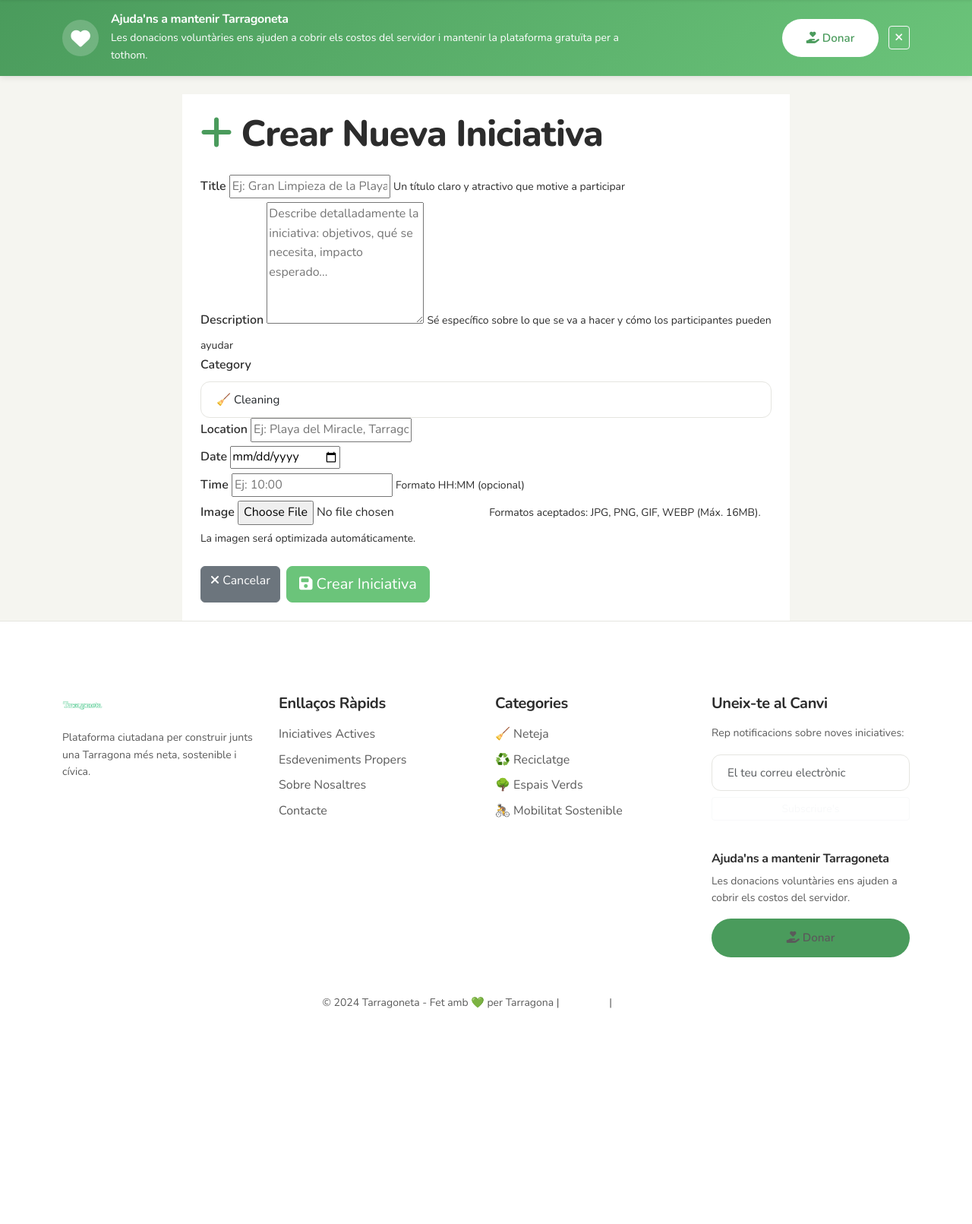
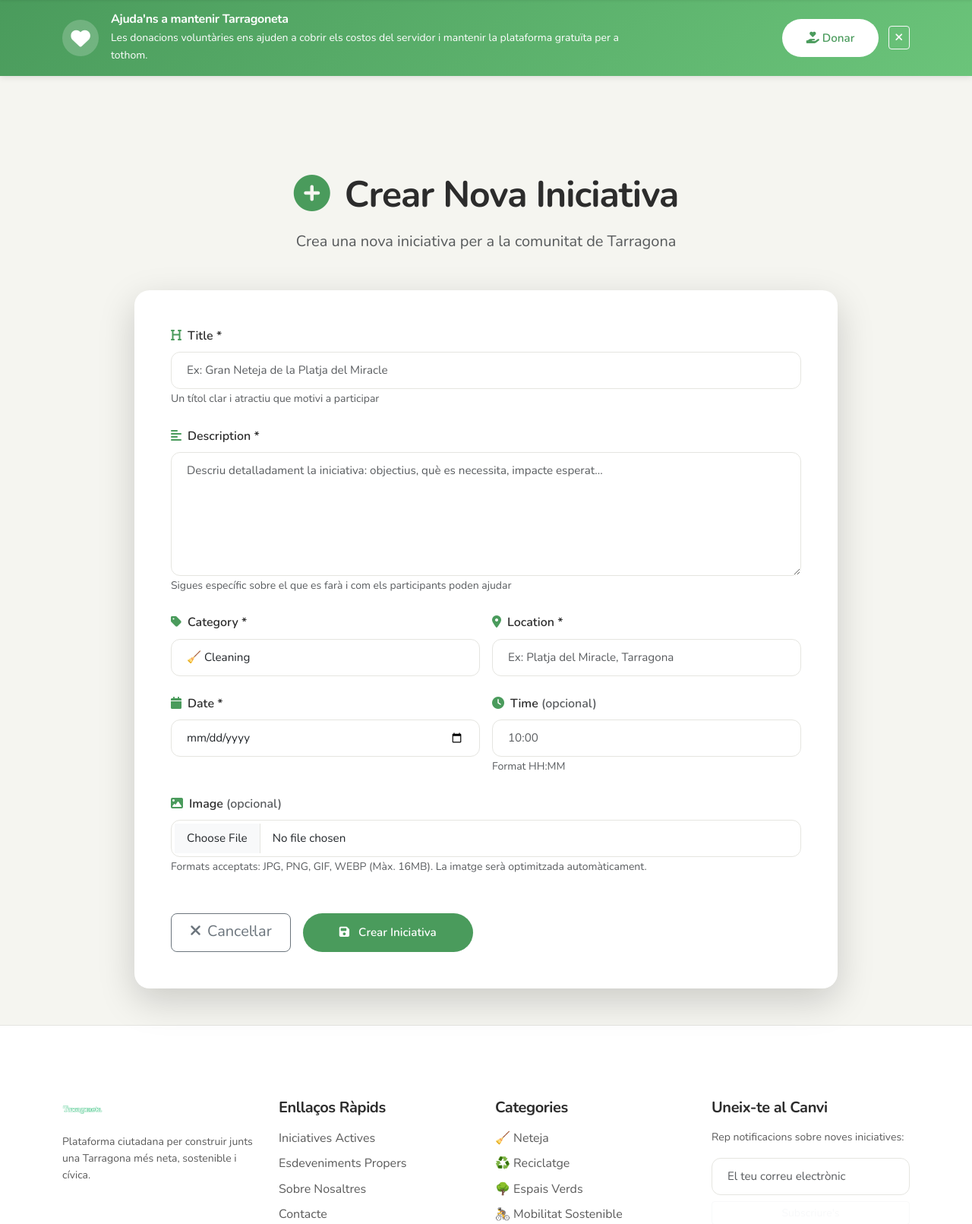
Before and after one commit to sonoalex/tarragoneta, a Flask app: template templates/admin/new_initiative.html in a window 1280 px wide. Shown: the part 135-1746 px from the top of the page at 76% size. Before the commit the page ends 1462 px from the top, so only its background shows below. Run offline with Flask 3, Linux system fonts and the light colour scheme; the template is opened without the code that fills it: values that come from a table or form of the project are taken from there, others are empty; some libraries are stand-ins or nearby versions.

Commit message:
Improve admin new initiative form: better layout, Bootstrap 5 styling and full translations

```diff
--- a/templates/admin/new_initiative.html
+++ b/templates/admin/new_initiative.html
@@ -1,55 +1,83 @@
 {% extends "base.html" %}
 
 {% block title %}
-    {% if initiative %}Editar{% else %}Nueva{% endif %} Iniciativa - Tarragoneta
+    {% if initiative %}{{ _('Editar Iniciativa') }}{% else %}{{ _('Nova Iniciativa') }}{% endif %} - Tarragoneta
 {% endblock %}
 
 {% block content %}
-<section class="container mt-4">
-    <div class="bg-white p-4" style="border-radius: var(--border-radius); box-shadow: var(--shadow-md); max-width: 800px; margin: 0 auto;">
-        <h1 class="mb-4">
-            <i class="fas fa-{% if initiative %}edit{% else %}plus{% endif %} text-primary"></i>
-            {% if initiative %}Editar{% else %}Crear Nueva{% endif %} Iniciativa
+<section class="py-5" style="padding-top: 8rem !important;">
+    <div class="container">
+        <div class="row">
+            <div class="col-lg-10 mx-auto">
+                <div class="text-center mb-5">
+                    <h1 class="display-5 fw-bold mb-3">
+                        <i class="fas fa-{% if initiative %}edit{% else %}plus-circle{% endif %} text-primary me-2"></i>
+                        {% if initiative %}{{ _('Editar Iniciativa') }}{% else %}{{ _('Crear Nova Iniciativa') }}{% endif %}
                     </h1>
+                    <p class="lead text-muted">
+                        {% if initiative %}
+                            {{ _('Modifica els detalls de la iniciativa ciutadana') }}
+                        {% else %}
+                            {{ _('Crea una nova iniciativa per a la comunitat de Tarragona') }}
+                        {% endif %}
+                    </p>
+                </div>
 
-        <form method="POST" enctype="multipart/form-data" novalidate>
+                <div class="card shadow-lg border-0" style="border-radius: 20px;">
+                    <div class="card-body p-5">
+                        <form method="POST" enctype="multipart/form-data" class="needs-validation" novalidate>
                             {{ form.hidden_tag() }}
 
-            <div class="form-group">
-                {{ form.title.label(class="form-label") }}
-                {{ form.title(class="form-input" + (" is-invalid" if form.title.errors else ""),
-                             placeholder="Ej: Gran Limpieza de la Playa del Miracle") }}
+                            <!-- Title -->
+                            <div class="mb-4">
+                                <label for="title" class="form-label fw-semibold">
+                                    <i class="fas fa-heading me-2 text-primary"></i>{{ form.title.label.text }} *
+                                </label>
+                                {{ form.title(class="form-control form-control-lg" + (" is-invalid" if form.title.errors else ""),
+                                             id="title",
+                                             placeholder=_('Ex: Gran Neteja de la Platja del Miracle')) }}
                                 {% if form.title.errors %}
-                    <div class="text-danger mt-1">
+                                    <div class="invalid-feedback d-block">
                                         {% for error in form.title.errors %}
                                             <small>{{ error }}</small>
                                         {% endfor %}
                                     </div>
                                 {% endif %}
-                <small class="form-hint">Un título claro y atractivo que motive a participar</small>
+                                <small class="form-text text-muted">
+                                    {{ _('Un títol clar i atractiu que motivi a participar') }}
+                                </small>
                             </div>
 
-            <div class="form-group">
-                {{ form.description.label(class="form-label") }}
-                {{ form.description(class="form-textarea" + (" is-invalid" if form.description.errors else ""),
+                            <!-- Description -->
+                            <div class="mb-4">
+                                <label for="description" class="form-label fw-semibold">
+                                    <i class="fas fa-align-left me-2 text-primary"></i>{{ form.description.label.text }} *
+                                </label>
+                                {{ form.description(class="form-control" + (" is-invalid" if form.description.errors else ""),
+                                                  id="description",
                                                   rows="6",
-                                  placeholder="Describe detalladamente la iniciativa: objetivos, qué se necesita, impacto esperado...") }}
+                                                  placeholder=_('Descriu detalladament la iniciativa: objectius, què es necessita, impacte esperat...')) }}
                                 {% if form.description.errors %}
-                    <div class="text-danger mt-1">
+                                    <div class="invalid-feedback d-block">
                                         {% for error in form.description.errors %}
                                             <small>{{ error }}</small>
                                         {% endfor %}
                                     </div>
                                 {% endif %}
-                <small class="form-hint">Sé específico sobre lo que se va a hacer y cómo los participantes pueden ayudar</small>
+                                <small class="form-text text-muted">
+                                    {{ _('Sigues específic sobre el que es farà i com els participants poden ajudar') }}
+                                </small>
                             </div>
 
-            <div class="form-row">
-                <div class="form-group">
-                    {{ form.category.label(class="form-label") }}
-                    {{ form.category(class="form-select" + (" is-invalid" if form.category.errors else "")) }}
+                            <!-- Category and Location -->
+                            <div class="row g-3 mb-4">
+                                <div class="col-md-6">
+                                    <label for="category" class="form-label fw-semibold">
+                                        <i class="fas fa-tag me-2 text-primary"></i>{{ form.category.label.text }} *
+                                    </label>
+                                    {{ form.category(class="form-select form-select-lg" + (" is-invalid" if form.category.errors else ""), id="category") }}
                                     {% if form.category.errors %}
-                        <div class="text-danger mt-1">
+                                        <div class="invalid-feedback d-block">
                                             {% for error in form.category.errors %}
                                                 <small>{{ error }}</small>
                                             {% endfor %}
@@ -57,12 +85,15 @@
                                     {% endif %}
                                 </div>
 
-                <div class="form-group">
-                    {{ form.location.label(class="form-label") }}
-                    {{ form.location(class="form-input" + (" is-invalid" if form.location.errors else ""),
-                                   placeholder="Ej: Playa del Miracle, Tarragona") }}
+                                <div class="col-md-6">
+                                    <label for="location" class="form-label fw-semibold">
+                                        <i class="fas fa-map-marker-alt me-2 text-primary"></i>{{ form.location.label.text }} *
+                                    </label>
+                                    {{ form.location(class="form-control form-control-lg" + (" is-invalid" if form.location.errors else ""),
+                                                   id="location",
+                                                   placeholder=_('Ex: Platja del Miracle, Tarragona')) }}
                                     {% if form.location.errors %}
-                        <div class="text-danger mt-1">
+                                        <div class="invalid-feedback d-block">
                                             {% for error in form.location.errors %}
                                                 <small>{{ error }}</small>
                                             {% endfor %}
@@ -71,12 +102,15 @@
                                 </div>
                             </div>
 
-            <div class="form-row">
-                <div class="form-group">
-                    {{ form.date.label(class="form-label") }}
-                    {{ form.date(class="form-input" + (" is-invalid" if form.date.errors else "")) }}
+                            <!-- Date and Time -->
+                            <div class="row g-3 mb-4">
+                                <div class="col-md-6">
+                                    <label for="date" class="form-label fw-semibold">
+                                        <i class="fas fa-calendar me-2 text-primary"></i>{{ form.date.label.text }} *
+                                    </label>
+                                    {{ form.date(class="form-control form-control-lg" + (" is-invalid" if form.date.errors else ""), id="date") }}
                                     {% if form.date.errors %}
-                        <div class="text-danger mt-1">
+                                        <div class="invalid-feedback d-block">
                                             {% for error in form.date.errors %}
                                                 <small>{{ error }}</small>
                                             {% endfor %}
@@ -84,56 +118,89 @@
                                     {% endif %}
                                 </div>
 
-                <div class="form-group">
-                    {{ form.time.label(class="form-label") }}
-                    {{ form.time(class="form-input" + (" is-invalid" if form.time.errors else ""),
-                               placeholder="Ej: 10:00") }}
+                                <div class="col-md-6">
+                                    <label for="time" class="form-label fw-semibold">
+                                        <i class="fas fa-clock me-2 text-primary"></i>{{ form.time.label.text }}
+                                        <span class="text-muted">({{ _('opcional') }})</span>
+                                    </label>
+                                    {{ form.time(class="form-control form-control-lg" + (" is-invalid" if form.time.errors else ""),
+                                               id="time",
+                                               placeholder="10:00") }}
                                     {% if form.time.errors %}
-                        <div class="text-danger mt-1">
+                                        <div class="invalid-feedback d-block">
                                             {% for error in form.time.errors %}
                                                 <small>{{ error }}</small>
                                             {% endfor %}
                                         </div>
                                     {% endif %}
-                    <small class="form-hint">Formato HH:MM (opcional)</small>
+                                    <small class="form-text text-muted">{{ _('Format HH:MM') }}</small>
                                 </div>
                             </div>
 
-            <div class="form-group">
-                {{ form.image.label(class="form-label") }}
+                            <!-- Image -->
+                            <div class="mb-4">
+                                <label for="image" class="form-label fw-semibold">
+                                    <i class="fas fa-image me-2 text-primary"></i>{{ form.image.label.text }}
+                                    <span class="text-muted">({{ _('opcional') }})</span>
+                                </label>
+
                                 {% if initiative and initiative.image_path %}
-                    <div class="mb-2">
+                                    <div class="mb-3">
                                         <img src="{{ url_for('static', filename='uploads/' + initiative.image_path) }}"
-                             alt="Imagen actual"
-                             style="max-width: 200px; border-radius: var(--border-radius);">
-                        <p class="text-light mt-1">Imagen actual</p>
+                                             alt="{{ _('Imatge actual') }}"
+                                             class="img-thumbnail"
+                                             style="max-width: 300px; border-radius: 12px;">
+                                        <p class="text-muted mt-2 small">{{ _('Imatge actual') }}</p>
                                     </div>
                                 {% endif %}
-                {{ form.image(class="form-input" + (" is-invalid" if form.image.errors else ""),
+
+                                {{ form.image(class="form-control form-control-lg" + (" is-invalid" if form.image.errors else ""),
+                                            id="image",
                                             accept="image/*") }}
                                 {% if form.image.errors %}
-                    <div class="text-danger mt-1">
+                                    <div class="invalid-feedback d-block">
                                         {% for error in form.image.errors %}
                                             <small>{{ error }}</small>
                                         {% endfor %}
                                     </div>
                                 {% endif %}
-                <small class="form-hint">
-                    Formatos aceptados: JPG, PNG, GIF, WEBP (Máx. 16MB).
-                    La imagen será optimizada automáticamente.
+                                <small class="form-text text-muted">
+                                    {{ _('Formats acceptats: JPG, PNG, GIF, WEBP (Màx. 16MB). La imatge serà optimitzada automàticament.') }}
                                 </small>
                             </div>
 
-            <div class="d-flex gap-2 mt-4">
-                <a href="{{ url_for('admin.admin_dashboard') }}" class="btn btn-secondary btn-icon">
-                    <i class="fas fa-times"></i> Cancelar
+                            <!-- Buttons -->
+                            <div class="d-flex gap-3 mt-5">
+                                <a href="{{ url_for('admin.admin_dashboard') }}" class="btn btn-outline-secondary btn-lg px-4">
+                                    <i class="fas fa-times me-2"></i>{{ _('Cancel·lar') }}
                                 </a>
-                <button type="submit" class="btn btn-success btn-lg btn-icon">
-                    <i class="fas fa-save"></i>
-                    {% if initiative %}Actualizar{% else %}Crear{% endif %} Iniciativa
+                                <button type="submit" class="btn btn-primary btn-lg px-5" style="border-radius: 50px;">
+                                    <i class="fas fa-save me-2"></i>
+                                    {% if initiative %}{{ _('Actualitzar Iniciativa') }}{% else %}{{ _('Crear Iniciativa') }}{% endif %}
                                 </button>
                             </div>
                         </form>
                     </div>
+                </div>
+            </div>
+        </div>
+    </div>
 </section>
+
+<script>
+// Bootstrap form validation
+(function() {
+    'use strict';
+    var forms = document.querySelectorAll('.needs-validation');
+    Array.prototype.slice.call(forms).forEach(function(form) {
+        form.addEventListener('submit', function(event) {
+            if (!form.checkValidity()) {
+                event.preventDefault();
+                event.stopPropagation();
+            }
+            form.classList.add('was-validated');
+        }, false);
+    });
+})();
+</script>
 {% endblock %}
```
Also changed, not shown: babel/translations/ca/LC_MESSAGES/messages.po, babel/translations/es/LC_MESSAGES/messages.po. Lines whose indentation alone changed are shown as unchanged.
